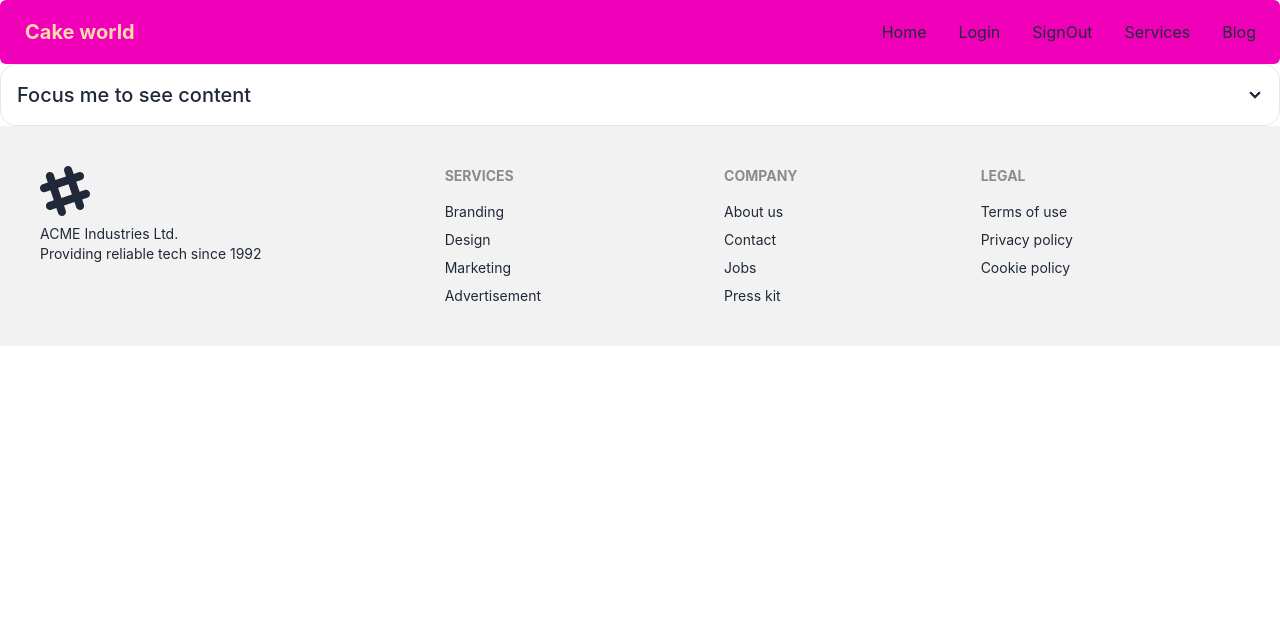
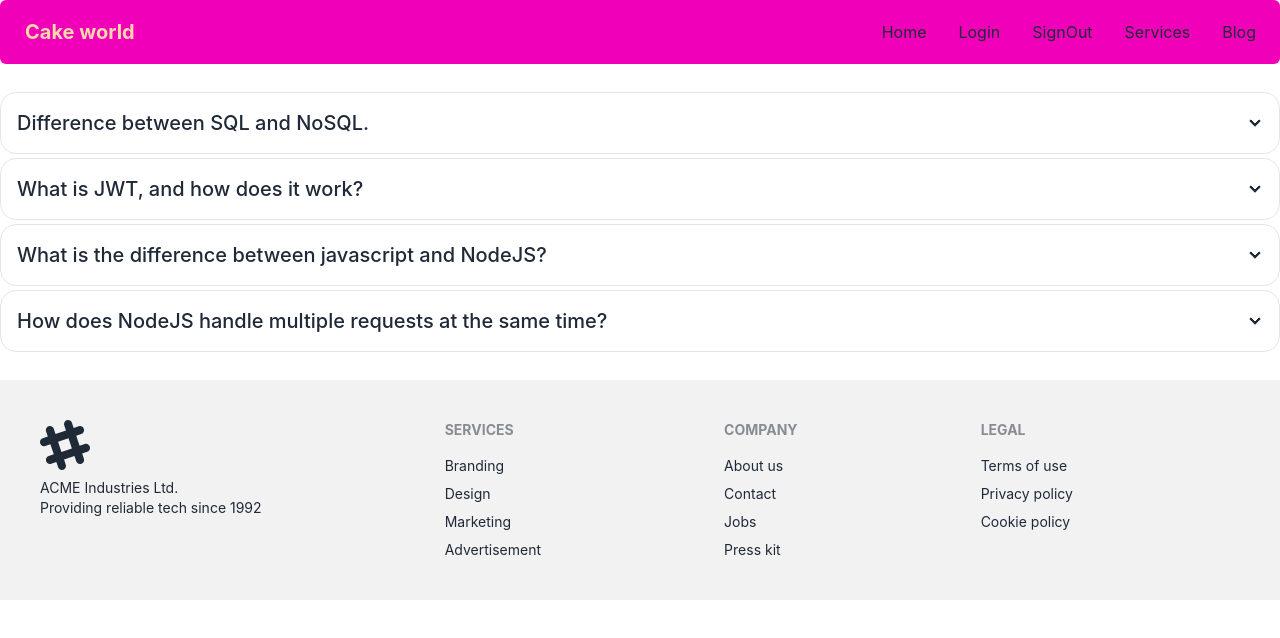
Before and after one commit to Shantaroy07/service-review-client, a React (Create React App) app: page /blog in a window 1280 px wide. Shown: the top 638 px of the page. Built offline with nearby package versions, Linux system fonts and the light colour scheme.

Commit message:
'blog-section-added'

```diff
--- a/src/Pages/Blog/Blog.js
+++ b/src/Pages/Blog/Blog.js
@@ -2,13 +2,41 @@
 
 const Blog = () => {
     return (
-        <div>
-            <div tabIndex={0} className="collapse collapse-arrow border border-base-300 bg-base-100 rounded-box">
+        <div className='my-7'>
+            <div tabIndex={0} className="collapse collapse-arrow border border-base-300 bg-base-100 rounded-box my-1">
                 <div className="collapse-title text-xl font-medium">
-                    Focus me to see content
+                    Difference between SQL and NoSQL.
                 </div>
                 <div className="collapse-content">
-                    <p>tabIndex={0} attribute is necessary to make the div focusable</p>
+                    <p> SQL is the programming language used to interface with relational databases. (Relational databases model data as records in rows and tables with logical links between them). NoSQL is a class of DBMs that are non-relational and generally do not use SQL.</p>
+                </div>
+            </div>
+            <div tabIndex={1} className="collapse collapse-arrow border border-base-300 bg-base-100 rounded-box my-1">
+                <div className="collapse-title text-xl font-medium">
+                    What is JWT, and how does it work?
+                </div>
+                <div className="collapse-content">
+                    <p> JSON Web Token (JWT) is an open standard (RFC 7519) for securely transmitting information between parties as JSON object.Basically the identity provider(IdP) generates a JWT certifying user identity and Resource server decodes and verifies the authenticity of the token using secret salt / public key.
+
+                    </p>
+                </div>
+            </div>
+            <div tabIndex={2} className="collapse collapse-arrow border border-base-300 bg-base-100 rounded-box my-1">
+                <div className="collapse-title text-xl font-medium">
+                    What is the difference between javascript and NodeJS?
+                </div>
+                <div className="collapse-content">
+                    <p> NodeJS is a cross-platform and opensource Javascript runtime environment that allows the javascript to be run on the server-side. Nodejs allows Javascript code to run outside the browser. Nodejs comes with a lot of modules and mostly used in web development. Javascript is a Scripting language. It is mostly abbreviated as JS. It can be said that Javascript is the updated version of the ECMA script. Javascript is a high-level programming language that uses the concept of Oops but it is based on prototype inheritance. </p>
+                </div>
+            </div>
+            <div tabIndex={0} className="collapse collapse-arrow border border-base-300 bg-base-100 rounded-box my-1">
+                <div className="collapse-title text-xl font-medium">
+                    How does NodeJS handle multiple requests at the same time?
+                </div>
+                <div className="collapse-content">
+                    <p>NodeJS receives multiple client requests and places them into EventQueue. NodeJS is built with the concept of event-driven architecture. NodeJS has its own EventLoop which is an infinite loop that receives requests and processes them. EventLoop is the listener for the EventQueue.
+
+                        If NodeJS can process the request without I/O blocking then the event loop would itself process the request and sends the response back to the client by itself. But, it is possible to process multiple requests parallelly using the NodeJS cluster module or worker_threads module.</p>
                 </div>
             </div>
 
--- a/src/Pages/Home/Services/Services.js
+++ b/src/Pages/Home/Services/Services.js
@@ -24,9 +24,9 @@
                     ></Service>)
                 }
 
-                <div className=''>
-                    <button className="btn btn-secondary"><Link to='/services'>See all</Link></button>
-                </div>
+            </div>
+            <div className='flex justify-center my-4'>
+                <button className="btn btn-secondary"><Link to='/services'>See all</Link></button>
             </div>
         </div>
     );
```
